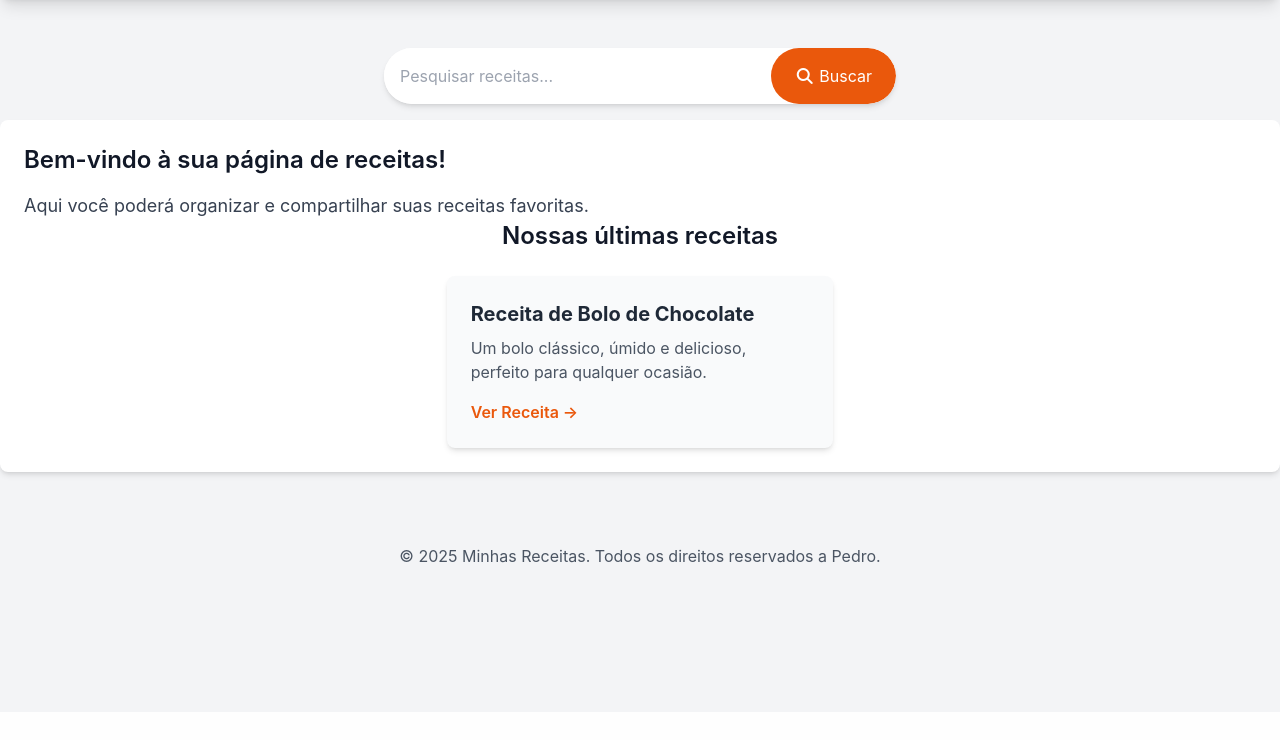
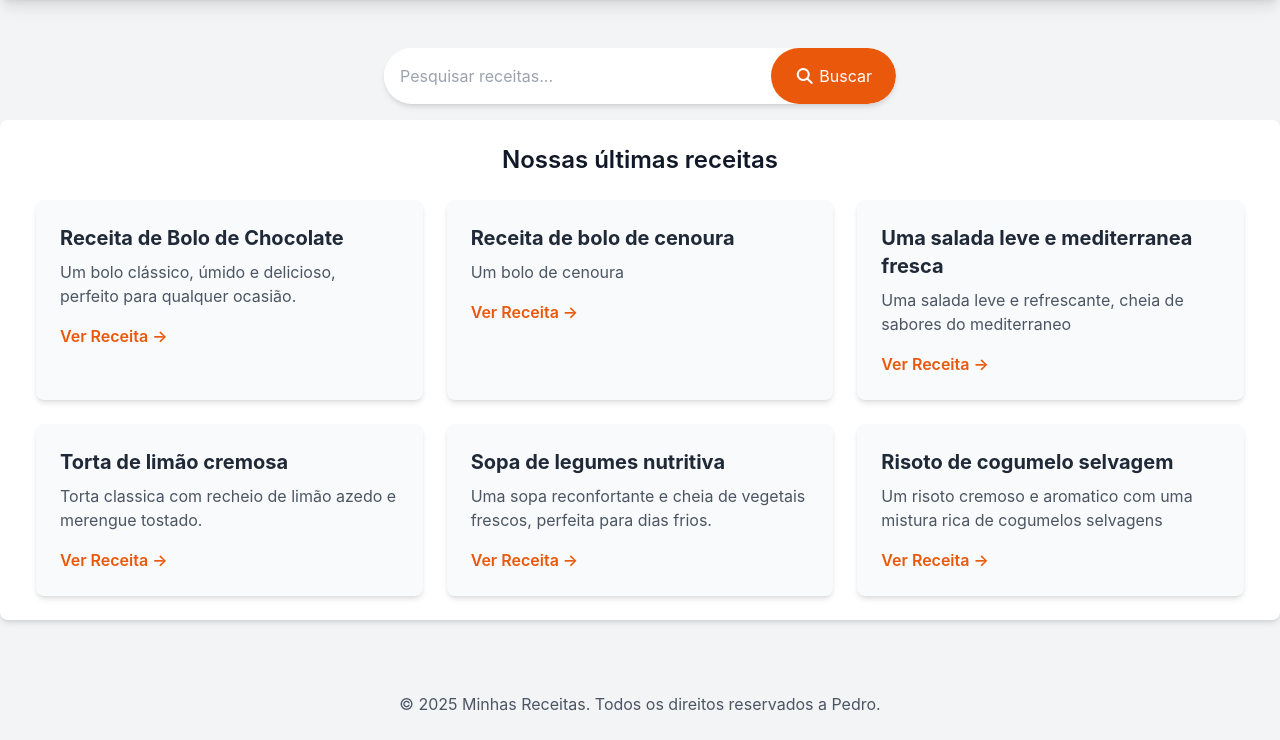
Before and after one commit to pedroH901/projeto2, a Django app: page / in a window 1280 px wide. Shown: the part 88-828 px from the top of the page. Before the commit the page ends 651 px from the top, so only its background shows below. Run offline with Django 5.2, Linux system fonts and the light colour scheme; some libraries are stand-ins or nearby versions.

Commit message:
segundo commit

```diff
--- a/receitas/templates/receitas/home.html
+++ b/receitas/templates/receitas/home.html
@@ -45,8 +45,6 @@
      </section>
     <!-- Conteúdo Principal da Página -->
      <main class="container mx-auto p-6 bg-white rounded-lg shadow-md">
-        <h2 class="text-2xl font-semibold mb-4">Bem-vindo à sua página de receitas!</h2>
-        <p class="text-lg text-gray-700">Aqui você poderá organizar e compartilhar suas receitas favoritas.</p>
 
         <h2 class="text-2xl font-semibold mb-6 text-center">Nossas últimas receitas</h2>
         <!--container flexivel para as receitas-->
@@ -57,7 +55,39 @@
             <p class="text-gray-600 mb-4">Um bolo clássico, úmido e delicioso, perfeito para qualquer ocasião.</p>
             <a href="#" class="text-orange-600 hover:text-orange-800 font-semibold">Ver Receita &rarr;</a>
             </div>
-        </div>
+
+
+        <!-- receita 2-->
+         <div class="w-full sm:w-[calc(50%-1.5rem)] lg:w-[calc(33.333%-1.5rem)] bg-gray-50 p-6 rounded-lg shadow-md hover:shadow-lg transition-shadow duration-300 ease-in-out">
+                <h3 class="text-xl font-bold mb-2 text-gray-800"> Receita de bolo de cenoura</h3>
+            <p class="text-gray-600 mb-4">Um bolo de cenoura</p>
+            <a href="#" class="text-orange-600 hover:text-orange-800 font-semibold">Ver Receita &rarr;</a>
+            </div>
+                    <!-- receita 3-->
+         <div class="w-full sm:w-[calc(50%-1.5rem)] lg:w-[calc(33.333%-1.5rem)] bg-gray-50 p-6 rounded-lg shadow-md hover:shadow-lg transition-shadow duration-300 ease-in-out">
+                <h3 class="text-xl font-bold mb-2 text-gray-800"> Uma salada leve e mediterranea fresca</h3>
+            <p class="text-gray-600 mb-4">Uma salada leve e refrescante, cheia de sabores do mediterraneo</p>
+            <a href="#" class="text-orange-600 hover:text-orange-800 font-semibold">Ver Receita &rarr;</a>
+            </div>
+                    <!-- receita 4-->
+         <div class="w-full sm:w-[calc(50%-1.5rem)] lg:w-[calc(33.333%-1.5rem)] bg-gray-50 p-6 rounded-lg shadow-md hover:shadow-lg transition-shadow duration-300 ease-in-out">
+                <h3 class="text-xl font-bold mb-2 text-gray-800"> Torta de limão cremosa</h3>
+            <p class="text-gray-600 mb-4">Torta classica com recheio de limão azedo e merengue tostado.</p>
+            <a href="#" class="text-orange-600 hover:text-orange-800 font-semibold">Ver Receita &rarr;</a>
+            </div>
+                               <!-- receita 5-->
+         <div class="w-full sm:w-[calc(50%-1.5rem)] lg:w-[calc(33.333%-1.5rem)] bg-gray-50 p-6 rounded-lg shadow-md hover:shadow-lg transition-shadow duration-300 ease-in-out">
+                <h3 class="text-xl font-bold mb-2 text-gray-800"> Sopa de legumes nutritiva </h3>
+            <p class="text-gray-600 mb-4">Uma sopa reconfortante e cheia de vegetais frescos, perfeita para dias frios.</p>
+            <a href="#" class="text-orange-600 hover:text-orange-800 font-semibold">Ver Receita &rarr;</a>
+            </div>
+                                           <!-- receita 6-->
+         <div class="w-full sm:w-[calc(50%-1.5rem)] lg:w-[calc(33.333%-1.5rem)] bg-gray-50 p-6 rounded-lg shadow-md hover:shadow-lg transition-shadow duration-300 ease-in-out">
+                <h3 class="text-xl font-bold mb-2 text-gray-800"> Risoto de cogumelo selvagem </h3>
+            <p class="text-gray-600 mb-4">Um risoto cremoso e aromatico com uma mistura rica de cogumelos selvagens</p>
+            <a href="#" class="text-orange-600 hover:text-orange-800 font-semibold">Ver Receita &rarr;</a>
+            </div>
+            </div>
      </main>
     <!-- Rodapé da Página -->
      <footer class="mt-12 p-6 text-center text-gray-600">
```
